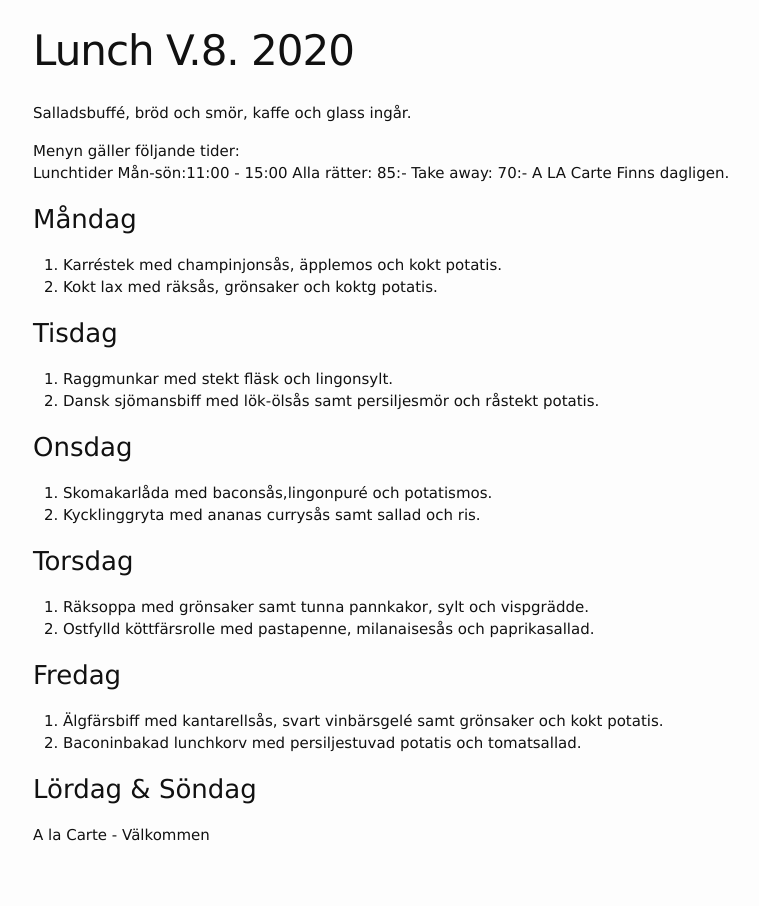
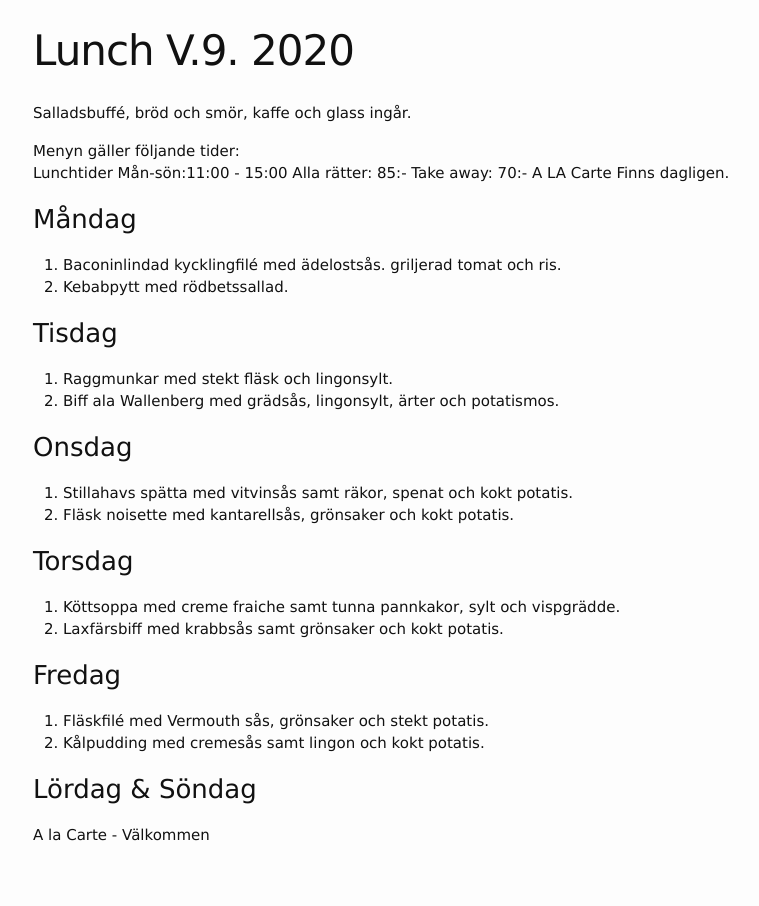
Before and after one commit to FarInn62/farinn62.github.io, a Jekyll site: the page built from lunch.md, in a window 1280 px wide. Shown: the whole page, without its empty margins (237-996 px from the left). Built offline with Jekyll 4.4.1, drawn with Linux system fonts in a browser that asks for light colours.

Commit message:
Update lunch.md

```diff
--- a/lunch.md
+++ b/lunch.md
@@ -1,6 +1,6 @@
 ---
 layout: foodmenu
-title: Lunch V.8. 2020
+title: Lunch V.9. 2020
 permalink: /lunch/
 published: true
 ---
@@ -12,25 +12,24 @@ Alla rätter: 85:- Take away: 70:-
 A LA Carte Finns dagligen.
 
 ### Måndag
-1. Karréstek med champinjonsås, äpplemos och kokt potatis.
-2. Kokt lax med räksås, grönsaker och koktg potatis.
-
+1. Baconinlindad kycklingfilé med ädelostsås. griljerad tomat och ris.
+2. Kebabpytt med rödbetssallad.
 
 ### Tisdag
 1. Raggmunkar med stekt fläsk och lingonsylt.
-2. Dansk sjömansbiff med lök-ölsås samt persiljesmör och råstekt potatis.
+2. Biff ala Wallenberg med grädsås, lingonsylt, ärter och potatismos.
 
 ### Onsdag
-1. Skomakarlåda med baconsås,lingonpuré och potatismos.
-2. Kycklinggryta med ananas currysås samt sallad och ris.
+1. Stillahavs spätta med vitvinsås samt räkor, spenat och kokt potatis.
+2. Fläsk noisette med kantarellsås, grönsaker och kokt potatis.
 
 ### Torsdag
-1. Räksoppa med grönsaker samt tunna pannkakor, sylt och vispgrädde.
-2. Ostfylld köttfärsrolle med pastapenne, milanaisesås och paprikasallad.
+1. Köttsoppa med creme fraiche samt tunna pannkakor, sylt och vispgrädde.
+2. Laxfärsbiff med krabbsås samt grönsaker och kokt potatis.
 
 ### Fredag
-1. Älgfärsbiff med kantarellsås, svart vinbärsgelé samt grönsaker och kokt potatis.
-2. Baconinbakad lunchkorv med persiljestuvad potatis och tomatsallad.
+1. Fläskfilé med Vermouth sås, grönsaker och stekt potatis.
+2. Kålpudding med cremesås samt lingon och kokt potatis.
 
 
 ### Lördag & Söndag
```
